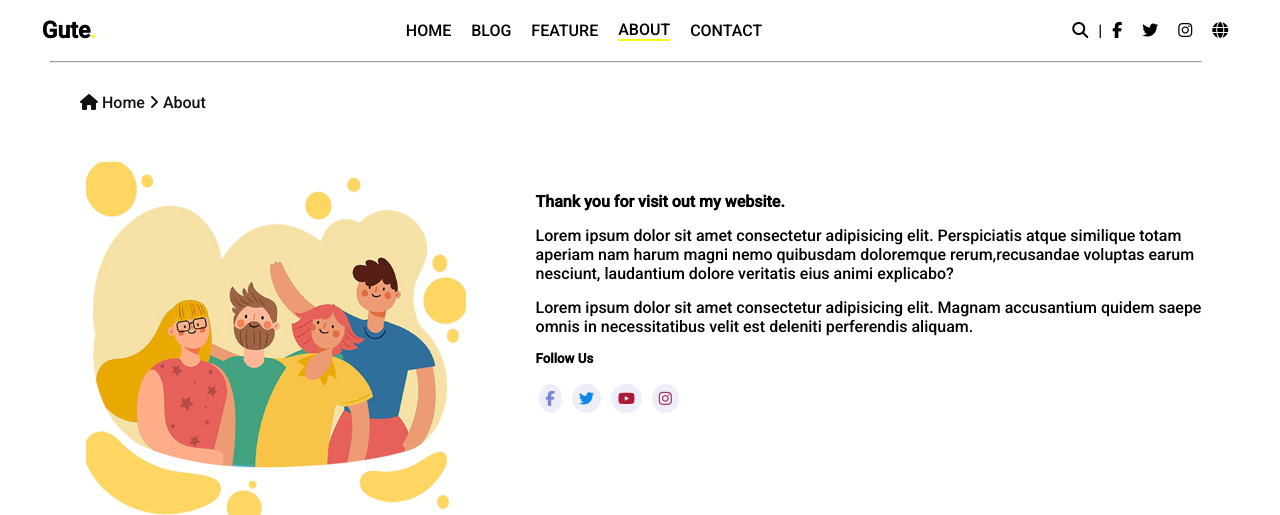
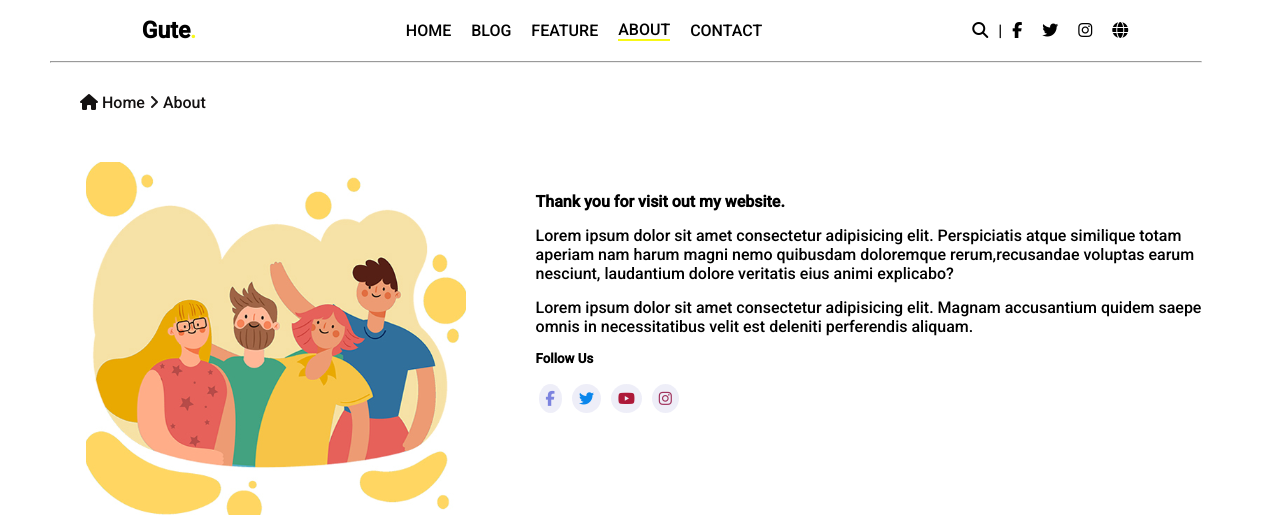
Before and after one commit to okaymykel/okemic, a PHP site: page /index.html in a window 1280 px wide. Shown: the top 515 px of the page. Run offline with PHP 8.4, Linux system fonts and the light colour scheme; some libraries are stand-ins or nearby versions.

Commit message:
Modify navbar

```diff
--- a/task2.css
+++ b/task2.css
@@ -29,7 +29,7 @@ justify-content: center;
 align-items: center;
 font-weight: bold;
 font-size: 23px;
-margin-right: 300px;
+margin-right: 200px;
 
 }
 
@@ -47,7 +47,7 @@ nav .wrapper .nav-list{
     display: flex;
     justify-content: center;
     align-items: center;
-    margin-right: 300px;
+    margin-right: 200px;
 
 }
 
```
